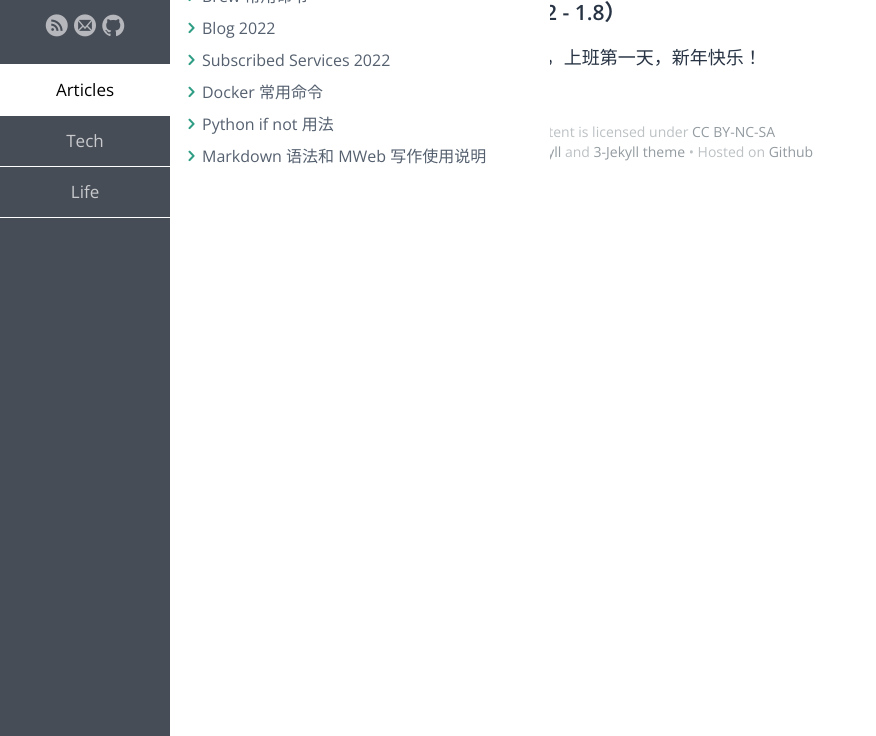
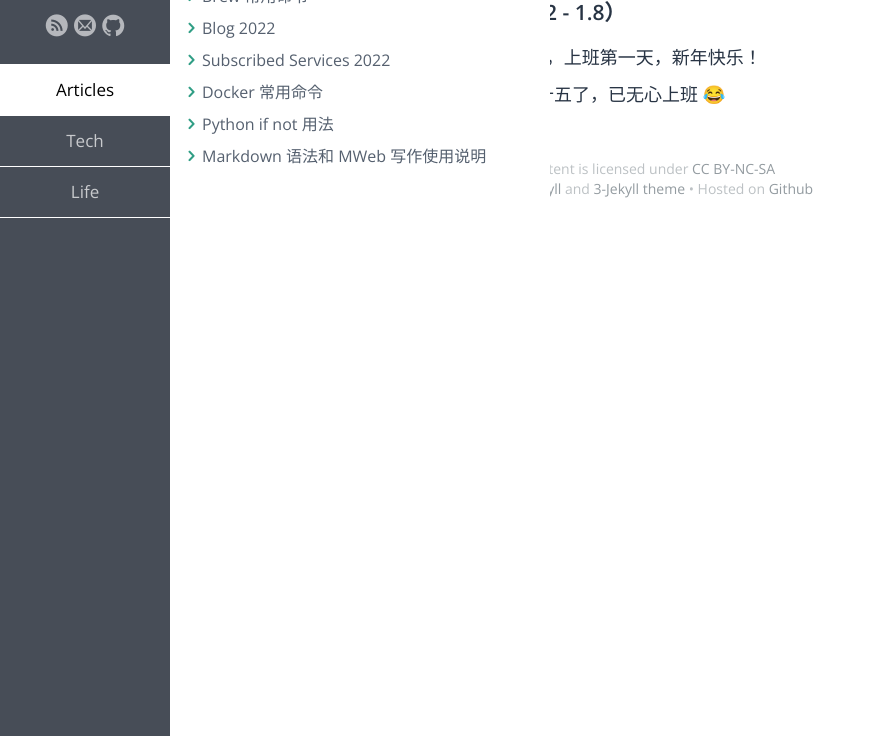
Before and after one commit to samxupeiran/samxupeiran.github.io, a Jekyll site: the page built from _posts/life/2023-01-03-my-blog.md, in a window 1280 px wide, cut to the strip 164-900 px from the top of the page. Shown: the whole strip, without its empty margins (0-876 px from the left). Built offline with Jekyll 4.4.1, drawn with Linux system fonts in a browser that asks for light colours; some web fonts are replaced.

Commit message:
feat: add weekly blog 1.6

```diff
--- a/_posts/life/2023-01-03-my-blog.md
+++ b/_posts/life/2023-01-03-my-blog.md
@@ -8,3 +8,4 @@ tags: Blog
 
 - ### 2023 年 1 月 第 1 周（1.2 - 1.8）
      - 1.3 2023 年第一个工作日，上班第一天，新年快乐！
+     - 1.6 农历今天已经是腊月十五了，已无心上班 😂
```
